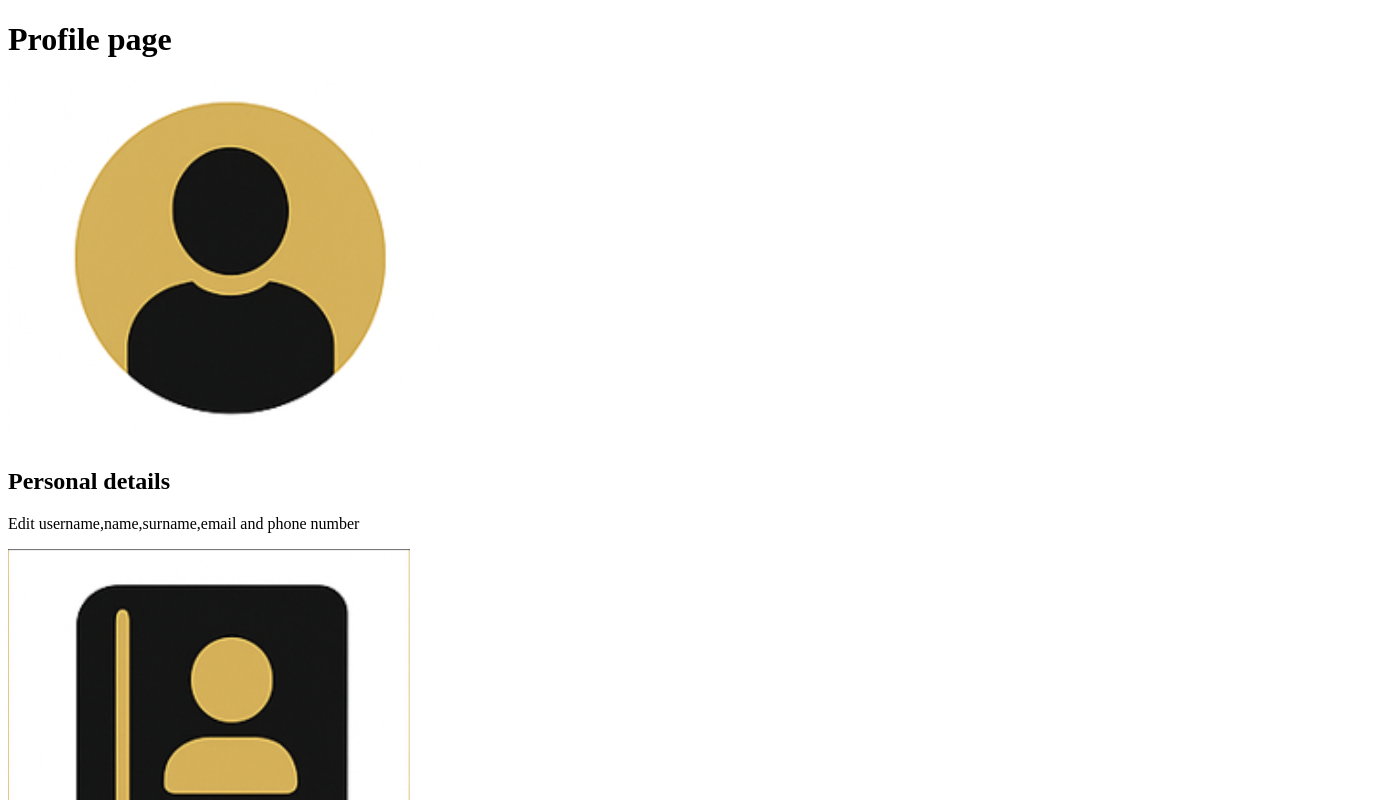
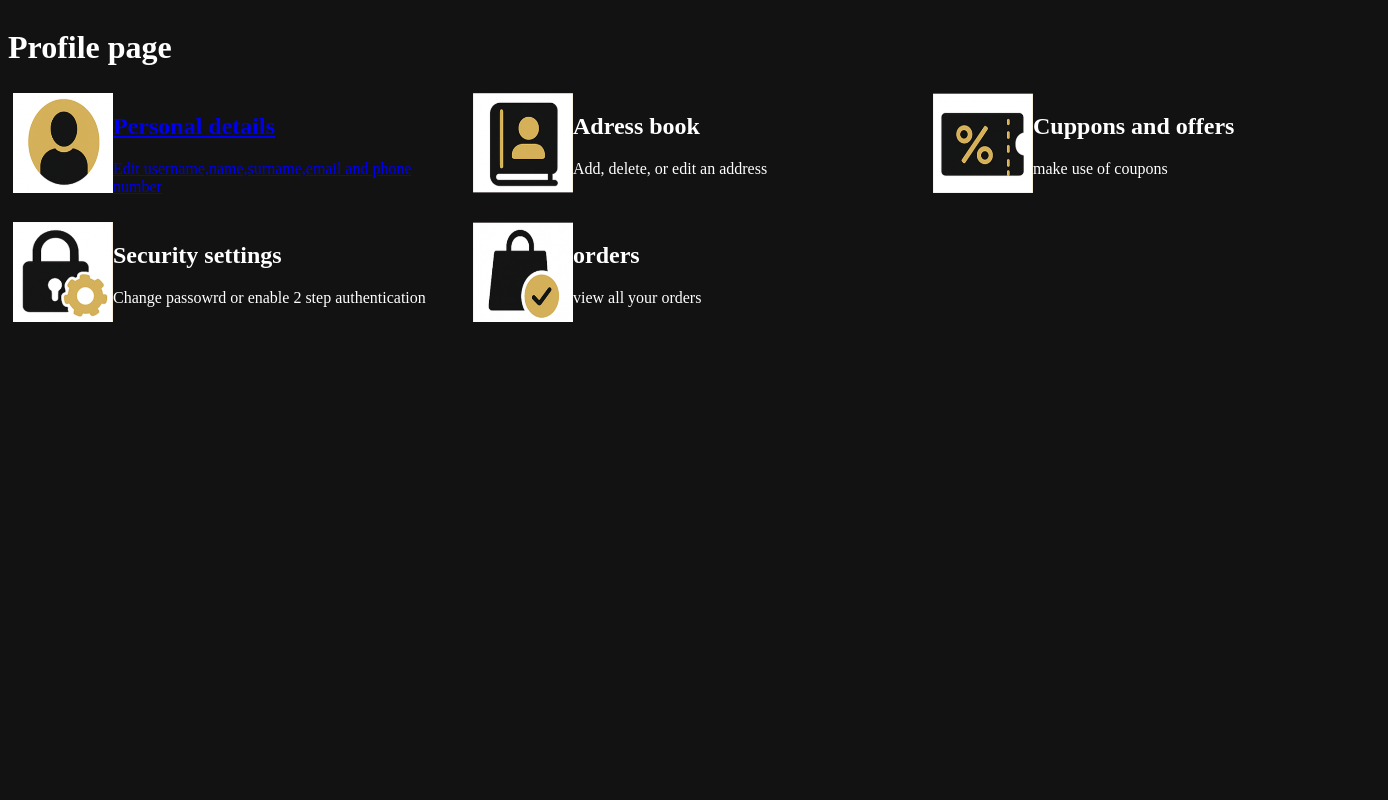
Before and after one commit to onxly/AetherteX, a React (Vite) app in the folder React/aethertex/: page /profile/1 in a window 1280 px wide. Shown: the top 800 px of the page, 1388 px wide, since content can reach past the window. Built offline with nearby package versions, Linux system fonts and the light colour scheme.

Commit message:
completed acount page layout

```diff
--- a/React/aethertex/package.json
+++ b/React/aethertex/package.json
@@ -14,6 +14,7 @@
     "react": "^19.1.1",
     "react-dom": "^19.1.1",
     "react-router": "^7.8.2",
+    "react-router-dom": "^7.8.2",
     "recharts": "^3.1.2"
   },
   "devDependencies": {
--- a/React/aethertex/src/App.jsx
+++ b/React/aethertex/src/App.jsx
@@ -5,6 +5,8 @@ import Login from "./pages/login";
 import Register from "./pages/register";
 import Cart from "./pages/cart";
 import Profile from "./pages/profile";
+import Personaldetails from "./pages/Personaldetails";
+
 import { AuthProvider } from "./contexts/AuthContext";
 
 function App() {
@@ -17,6 +19,7 @@ function App() {
         <Route path="/register" element={<Register />} />
         <Route path="/cart" element={<Cart />} />
         <Route path="/profile/:id" element={<Profile />} />
+        <Route path="/Personaldetails" element={<Personaldetails />} />
       </Routes>
     </AuthProvider>
   );
--- a/React/aethertex/src/pages/Addresssbook.jsx
+++ b/React/aethertex/src/pages/Addresssbook.jsx
@@ -18,6 +18,7 @@ function addressbook ()
 
         <div className="addadress">
             <button>add address</button>
+            <label>pop up page</label>
         </div>
 
     </>;
--- a/React/aethertex/src/pages/Personaldetails.jsx
+++ b/React/aethertex/src/pages/Personaldetails.jsx
@@ -1,56 +1,75 @@
 function personaldetails()
 {
-    return
+    return(
             <>
-                <div className="ManageUsername">
+              <h1>Personal details</h1>
+                <div className="alldetails">
+                    <div className="Managedetails">
                       <div className="Currentdetails">
-                    <h1>Username</h1>
-                    <address></address>
+                        <p>Username</p>
+                        <address>Username</address>
                       </div>
                       <div className="Editdetails">
-                    <button>Edit</button>
+                        <button className="btneditdetails">Edit</button>
                       </div>
                     </div>
 
-                <div className="ManageName">
+                    <div className="Managedetails">
                       <div className="Currentdetails">
-                    <h1>Name</h1>
-                    <address></address>
+                        <p>Name</p>
+                        <address>Name</address>
                       </div>
                       <div className="Editdetails">
-                    <button>Edit</button>
+                        <button className="btneditdetails">Edit</button>
                       </div>
                     </div>
 
-                <div className="ManageSurname">
+                    <div className="Managedetails">
                       <div className="Currentdetails">
-                    <h1>Surname</h1>
-                    <address></address>
+                        <p>Surname</p>
+                        <address>Surname</address>
                       </div>
                       <div className="Editdetails">
-                    <button>Edit</button>
+                        <button className="btneditdetails">Edit</button>
                       </div>
                     </div>
 
-                <div className="ManageEmail">
+                    <div className="Managedetails">
                       <div className="Currentdetails">
-                    <h1>Email</h1>
-                    <address></address>
+                        <p>Email</p>
+                        <address>Email</address>
                       </div>
                       <div className="Editdetails">
-                    <button>Edit</button>
+                        <button className="btneditdetails">Edit</button>
                       </div>
                     </div>
 
-                <div className="ManagePhonenum">
+                    <div className="Managedetails">
                       <div className="Currentdetails">
-                    <h1>Phone number</h1>
-                    <address></address>
+                        <p>Phone number</p>
+                        <address>Phone number</address>
                       </div>
                       <div className="Editdetails">
-                    <button>Edit</button>
+                        <button className="btneditdetails">Edit</button>
                       </div>
                     </div>
-            </>;
+
+                    <div className="Managedetails">
+                      <div className="Currentdetails">
+                          <p>Password</p>
+                          <label>Current password</label>
+                          <input type="text"></input>
+                          <label>Current password</label>
+                          <input type="text"></input>
+                          <label>Current password</label>
+                          <input type="text"></input>
+                      </div>
+                      <div className="Editdetails">
+                          <button className="btneditdetails">Edit</button>
+                      </div>
+                    </div>
+                </div>
+            </>
+          );
 }
 export default personaldetails
--- a/React/aethertex/src/pages/profile.jsx
+++ b/React/aethertex/src/pages/profile.jsx
@@ -1,20 +1,21 @@
-import React from "react";
-import ProfPic from '../assets/ProfilepageIcons/PersonaldetIcon.png'
-import AdressPic from '../assets/ProfilepageIcons/AdressbookIcon.png'
-import CupponPic from '../assets/ProfilepageIcons/CupponIcon.png'
-import SecurityPic from '../assets/ProfilepageIcons/SettingsIcon.png'
-import OrdersPic from '../assets/ProfilepageIcons/OrdersIcon.png'
+import ProfPic from '../assets/ProfilepageIcons/PersonaldetIcon.png';
+import AdressPic from '../assets/ProfilepageIcons/AdressbookIcon.png';
+import CupponPic from '../assets/ProfilepageIcons/CupponIcon.png';
+import SecurityPic from '../assets/ProfilepageIcons/SettingsIcon.png';
+import OrdersPic from '../assets/ProfilepageIcons/OrdersIcon.png';
+import '../stylesheets/defaultcomponets.css';
+import { Link } from "react-router-dom";
+
 
 function Profile() {
 
   return <>
             <div className="displayprof">
               <h1>Profile page</h1>
-
                   <div className="Displayprof-row1">
-
-                <section className="Personaldetails">
-                  <div className="Image">
+                    <Link to="/Personaldetails">
+                      <section className="Profilesection">
+                        <div>
                           <img src={ProfPic} className="Icon"></img>
                         </div>
                         <div className="Info">
@@ -22,9 +23,11 @@ function Profile() {
                           <p>Edit username,name,surname,email and phone number</p>
                         </div>
                       </section>
+                    </Link>
 
-                <section className="Adressbook">
-                  <div className="Image">
+                <a>
+                  <section className="Profilesection">
+                    <div>
                       <img src={AdressPic} className="Icon"></img>
                     </div>
                     <div className="Info">
@@ -32,22 +35,26 @@ function Profile() {
                       <p>Add, delete, or edit an address</p>
                     </div>
                   </section>
+                </a>
 
-                <section className="Cupponsandoffers">
-                  <div className="Image">
+                <a>
+                  <section className="Profilesection">
+                    <div>
                       <img src={CupponPic} className="Icon"></img>
                     </div>
                       <div className="Info">
                       <h1>Cuppons and offers</h1>
+                      <p>make use of coupons</p>
                     </div>
                   </section>
+                </a>
 
               </div>
 
               <div className="Displayprof-row2">
-
-                <section section="Securitysettings">
-                  <div className="Image">
+                <a>
+                  <section className="Profilesection">
+                    <div>
                       <img src={SecurityPic} className="Icon"></img>
                     </div>
 
@@ -56,9 +63,11 @@ function Profile() {
                       <p>Change passowrd or enable 2 step authentication </p>
                     </div>
                   </section>
+                </a>
 
-                <section className="orders">
-                  <div className="Image">
+                <a>
+                  <section className="Profilesection">
+                    <div>
                       <img src={OrdersPic} className="Icon"></img>
                     </div>
                     <div className="Info">
@@ -66,10 +75,10 @@ function Profile() {
                       <p>view all your orders</p>
                     </div>
                   </section>
+                </a>
 
               </div>
 
-            <div>Profile (displayprof)</div>
             </div>
           </>;
 }
--- /dev/null
+++ b/React/aethertex/src/stylesheets/defaultcomponets.css
@@ -0,0 +1,73 @@
+html,body
+{
+    background-color: #121212;
+    color: white;
+    height: 100%;
+}
+
+.displayprof
+{
+    display: flex;
+    flex-direction: column;
+}
+
+.Displayprof-row1
+{
+    display: flex;
+    flex-direction: row;
+}
+
+.Displayprof-row2
+{
+    display: flex;
+    flex-direction: row;
+}
+
+.Profilesection
+{
+    display: flex;
+    flex-direction: row;
+    width: 450px;
+    padding: 5px;
+}
+
+.Profilesection:hover
+{
+    background-color: gold;
+    color: black;
+    transform: translate(0%,-2%);
+    transition: transform 0.3s ease;
+    cursor: pointer;
+}
+
+.Icon
+{
+    width: 100px;
+    height: 100px;
+}
+
+.alldetails
+{
+    max-width: 600px;
+    align-self: center;
+}
+
+.Managedetails
+{
+    display: flex;
+    align-items: center;
+    max-width: 100%;
+}
+
+.Currentdetails
+{
+    max-width: 70%;
+    display: block;
+}
+
+.btneditdetails
+{
+    border-radius: 50px;
+    height: 30px;
+    width: 100px;
+}
```
Also changed, not shown: React/aethertex/src/pages/checkout.jsx (+45 -6 lines), React/aethertex/src/pages/detailedorder.jsx (added, +8 -0 lines), React/aethertex/src/pages/order.jsx (added, +23 -0 lines), React/aethertex/src/pages/orderhistory.jsx (added, +19 -0 lines), React/aethertex/src/pages/orders.jsx (deleted, +0 -11 lines), React/aethertex/src/pages/securitysetting.jsx (deleted, +0 -22 lines), 2 other files (tests, documents, lock files or other folders). Lines whose indentation alone changed are shown as unchanged.
